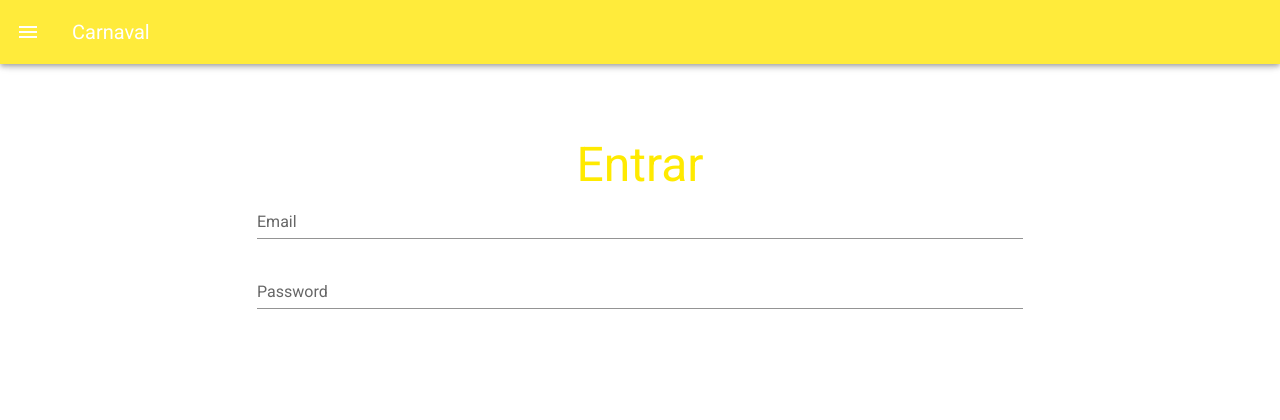
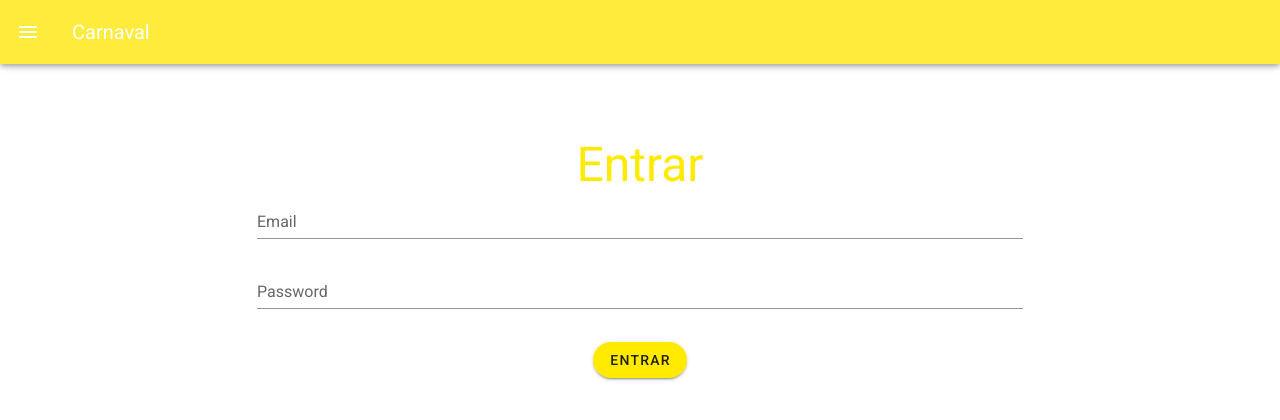
Before and after one commit to matheuspolidoro/iteris_hackathon, a Vue app: page /entrar in a window 1280 px wide. Shown: the top 420 px of the page. Built offline with nearby package versions, Linux system fonts and the light colour scheme.

Commit message:
colocando botao de entrar

```diff
--- a/src/views/Entrar.vue
+++ b/src/views/Entrar.vue
@@ -12,6 +12,9 @@
                                                 <v-text-field label="Email" name="Email" type="text" color="yellow accent-3" :rules="emailRules" required/>
                                                 <v-text-field label="Password" name="Password" type="password" color="yellow accent-3"/>
                                             </v-form>
+                                            <div class="text-center mt-3 mb-3">
+                                                <v-btn class="mb-3" @click="entrar" rounded color="yellow accent-3">Entrar</v-btn>
+                                            </div>
                                         </v-col>
                                     </v-row>
                                 </v-window-item>
@@ -28,5 +31,8 @@
          data: () => ({
             emailRules: [ v => !v || /^\w+([.-]?\w+)*@\w+([.-]?\w+)*(\.\w{2,3})+$/.test(v) || 'E-mail deve ser válido']
         }),
+         methods:{
+        entrar() {this.$router.push({ name: "" });},
+        },
     }
 </script>
```
